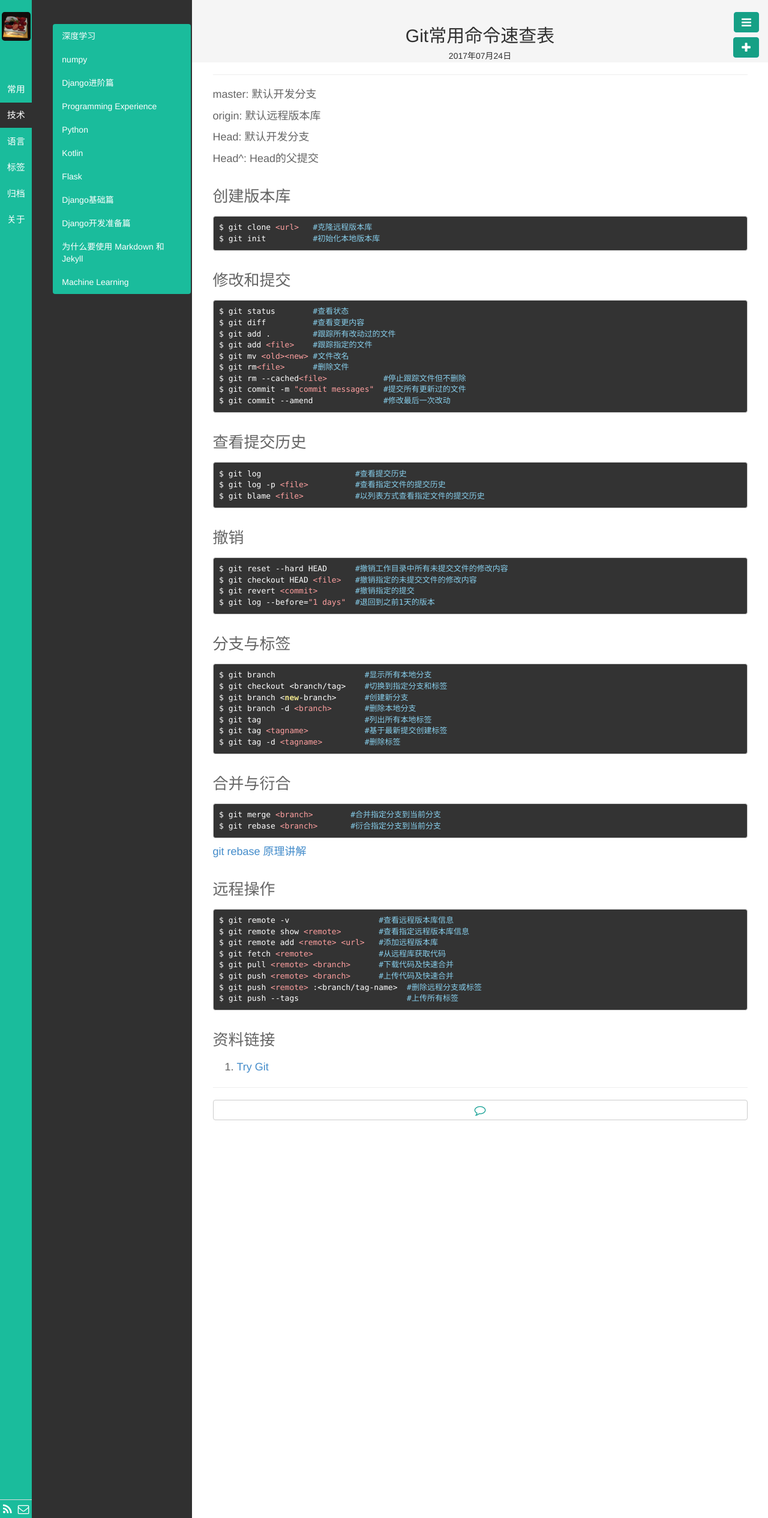
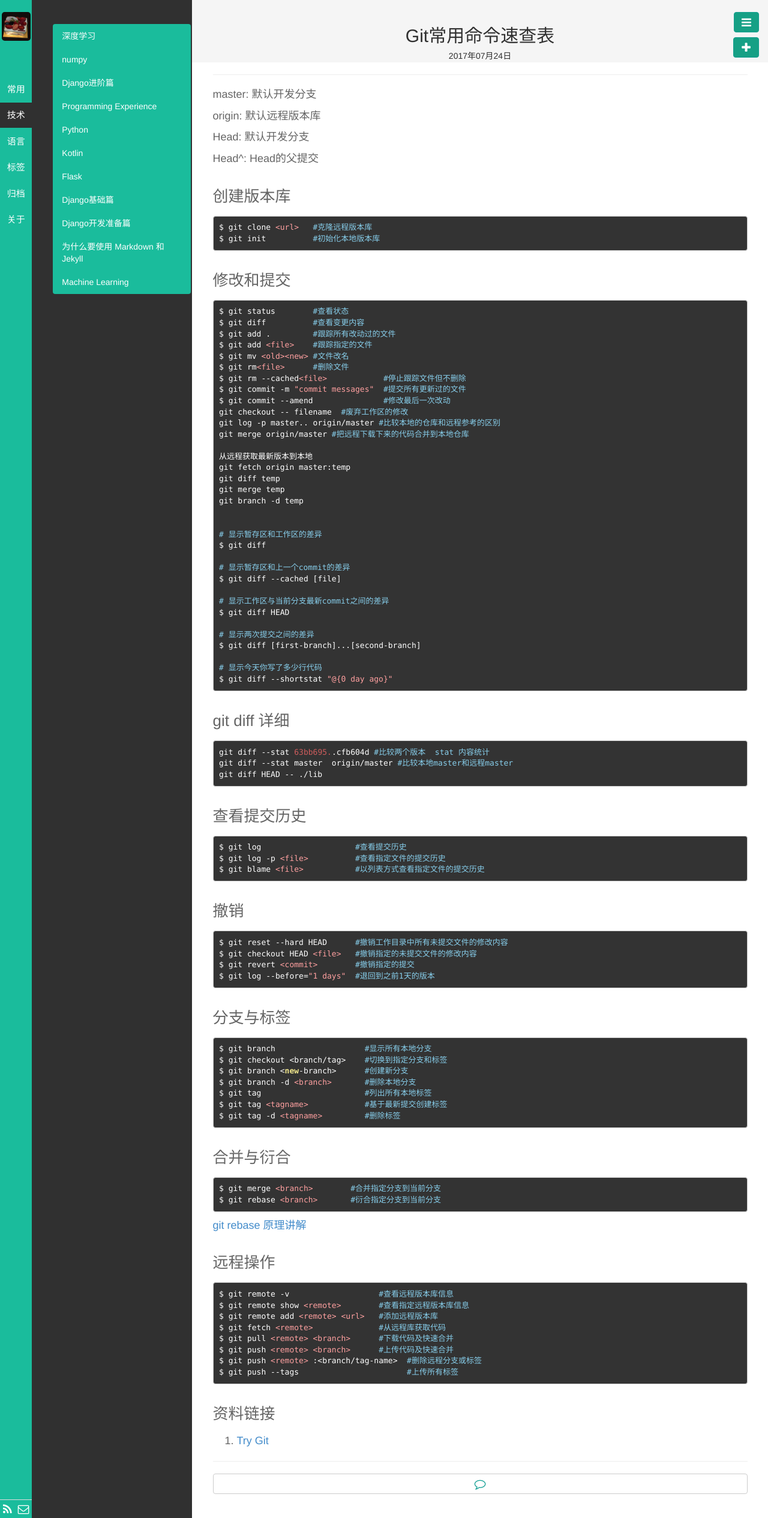
Before and after one commit to kyoyo/kyoyo.github.io, a Jekyll site: the page built from _posts/常用/2017-07-24-Git-Resources.md, in a window 1280 px wide. Shown: the whole page at 60% size. Built offline with Jekyll 4.4.1, drawn with Linux system fonts in a browser that asks for light colours; Markdown is read by kramdown in place of the engine named in the settings.

Commit message:
Update 2017-07-24-Git-Resources.md

````diff
--- a/_posts/常用/2017-07-24-Git-Resources.md
+++ b/_posts/常用/2017-07-24-Git-Resources.md
@@ -34,6 +34,39 @@ $ git rm<file>      #删除文件
 $ git rm --cached<file>            #停止跟踪文件但不删除
 $ git commit -m "commit messages"  #提交所有更新过的文件
 $ git commit --amend               #修改最后一次改动
+git checkout -- filename  #废弃工作区的修改
+git log -p master.. origin/master #比较本地的仓库和远程参考的区别
+git merge origin/master #把远程下载下来的代码合并到本地仓库
+
+从远程获取最新版本到本地
+git fetch origin master:temp
+git diff temp
+git merge temp
+git branch -d temp
+
+
+# 显示暂存区和工作区的差异
+$ git diff
+
+# 显示暂存区和上一个commit的差异
+$ git diff --cached [file]
+
+# 显示工作区与当前分支最新commit之间的差异
+$ git diff HEAD
+
+# 显示两次提交之间的差异
+$ git diff [first-branch]...[second-branch]
+
+# 显示今天你写了多少行代码
+$ git diff --shortstat "@{0 day ago}"
+```
+
+### git diff 详细
+```
+git diff --stat 63bb695..cfb604d #比较两个版本  stat 内容统计
+git diff --stat master  origin/master #比较本地master和远程master
+git diff HEAD -- ./lib
+
 ```
 
 ### 查看提交历史
````
